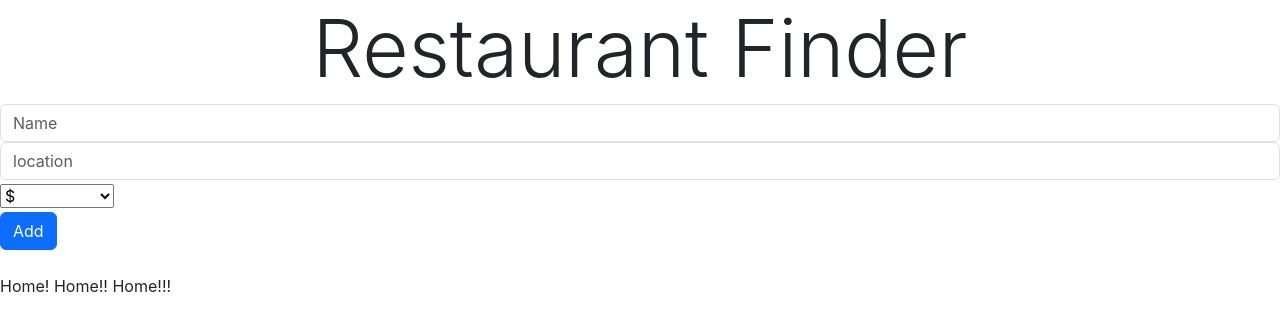
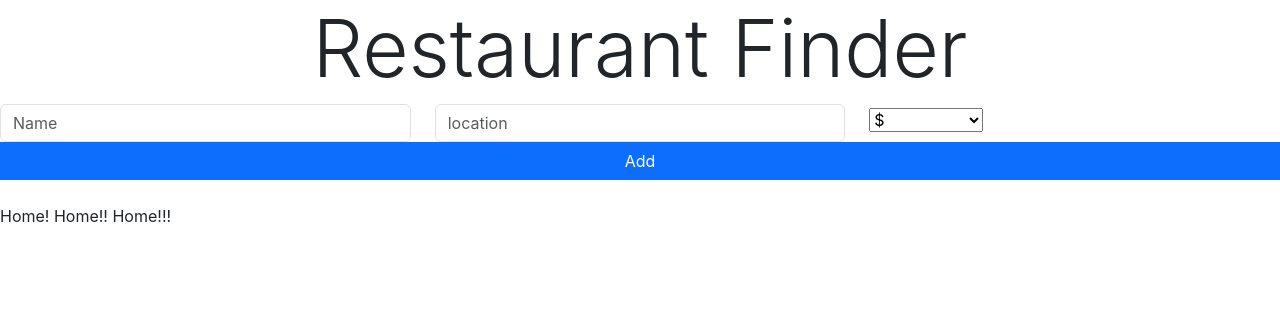
Before and after one commit to AkinolaAdewole/PERNStack-YELP_CLONE, a React (Create React App) app in the folder client/: page / in a window 1280 px wide. Shown: the top 330 px of the page. Built offline with nearby package versions, Linux system fonts and the light colour scheme.

Commit message:
Designing Frontend

```diff
--- a/client/src/components/AddRestaurant.jsx
+++ b/client/src/components/AddRestaurant.jsx
@@ -5,7 +5,7 @@ const AddRestaurant = () => {
     <div>
          <div className='mb-4'>
             <form action="">
-                <div className='form-row'>
+                <div className='row'>
                             <div className='col'>
                                 <input type="text" className='form-control'
                                 placeholder='Name'/>
```
Lines whose indentation alone changed are shown as unchanged.
